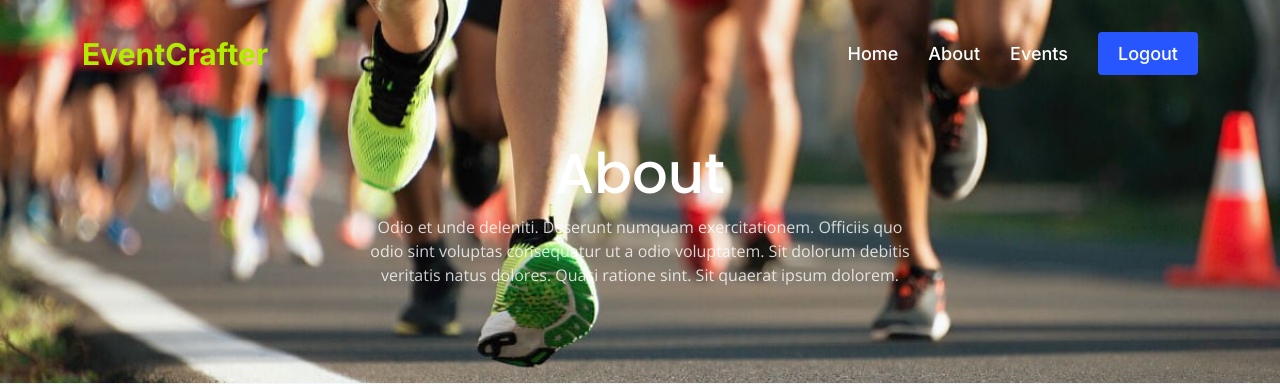
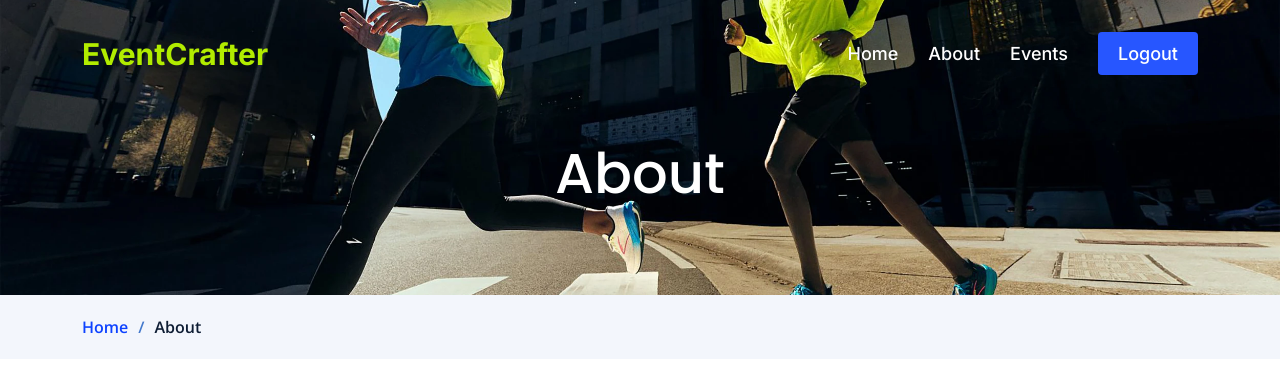
Before and after one commit to yunusolcar/eventcrafter, a Django app: page /about in a window 1280 px wide. Shown: the top 384 px of the page. Run offline with Django 5.2, Linux system fonts and the light colour scheme; the visitor is signed in with stand-in values (Sample User, id 1); data comes from the database, SQL or seed files in the repository; data that the repository does not hold is empty; some libraries are stand-ins or nearby versions.

Commit message:
feat: Update images on index, events and about page, remove some text

```diff
--- a/eventcrafter/event/templates/event/about.html
+++ b/eventcrafter/event/templates/event/about.html
@@ -42,15 +42,12 @@
     <!-- ======= Breadcrumbs ======= -->
     <div class="breadcrumbs">
         <div class="page-header d-flex align-items-center"
-             style="background-image: url({% static 'event/img/Running.jpg' %});">
+             style="background-image: url({% static 'event/img/str.jpg' %});">
 
             <div class="container position-relative">
                 <div class="row d-flex justify-content-center">
                     <div class="col-lg-6 text-center">
-                        <h2>About</h2>
-                        <p>Odio et unde deleniti. Deserunt numquam exercitationem. Officiis quo odio sint voluptas
-                            consequatur ut a odio voluptatem. Sit dolorum debitis veritatis natus dolores. Quasi ratione
-                            sint. Sit quaerat ipsum dolorem.</p>
+                        <h2 style="color: #fff">About</h2>
                     </div>
                 </div>
             </div>
--- a/eventcrafter/event/templates/event/event-detail.html
+++ b/eventcrafter/event/templates/event/event-detail.html
@@ -186,11 +186,6 @@
                                 {{ form.text }}
                             </div>
                         </div>
-                        <div class="my-3">
-                            <div class="loading">Loading</div>
-                            <div class="error-message"></div>
-                            <div class="sent-message">Your message has been sent. Thank you!</div>
-                        </div>
                         <div class="text-center">
                             <button type="submit" class="btn btn-primary">Send Your Comment</button>
                         </div>
--- a/eventcrafter/event/templates/event/events.html
+++ b/eventcrafter/event/templates/event/events.html
@@ -40,12 +40,14 @@
     <!-- ======= Breadcrumbs ======= -->
     <div class="breadcrumbs">
         <div class="page-header d-flex align-items-center"
-             style="background-image: url({% static 'event/img/create-event.jpg' %});">
+             style="background-image: url({% static 'event/img/april.jpg' %});">
             <div class="container position-relative">
                 <div class="row d-flex justify-content-center">
                     <div class="col-lg-6 text-center">
                         <h2>Events</h2>
-                        <p>ALL EVENTS</p>
+                        {% if request.user.is_authenticated %}
+                        <a class="btn btn-primary mt-auto" href="{% url 'create-event' %}">Create Event</a>
+                        {% endif %}
                     </div>
                 </div>
             </div>
--- a/eventcrafter/event/views.py
+++ b/eventcrafter/event/views.py
@@ -1,4 +1,4 @@
-from django.shortcuts import render, redirect, get_object_or_404
+from django.shortcuts import render, redirect, get_object_or_404, reverse
 from event.models import Event, Comment
 from django.contrib.auth.models import User
 from django.views.generic import View
@@ -52,7 +52,7 @@ class CommentView(View):
             comment.user = request.user
             comment.event = event
             comment.save()
-            return redirect('events')
+            return redirect(reverse('event-detail', kwargs={'slug': slug}))
         else:
             context = {
                 'event': event,
```
Also changed, not shown: eventcrafter/event/static/event/img/april.jpg (added), eventcrafter/event/static/event/img/runwus.jpg (added), eventcrafter/event/static/event/img/str.jpg (added).
